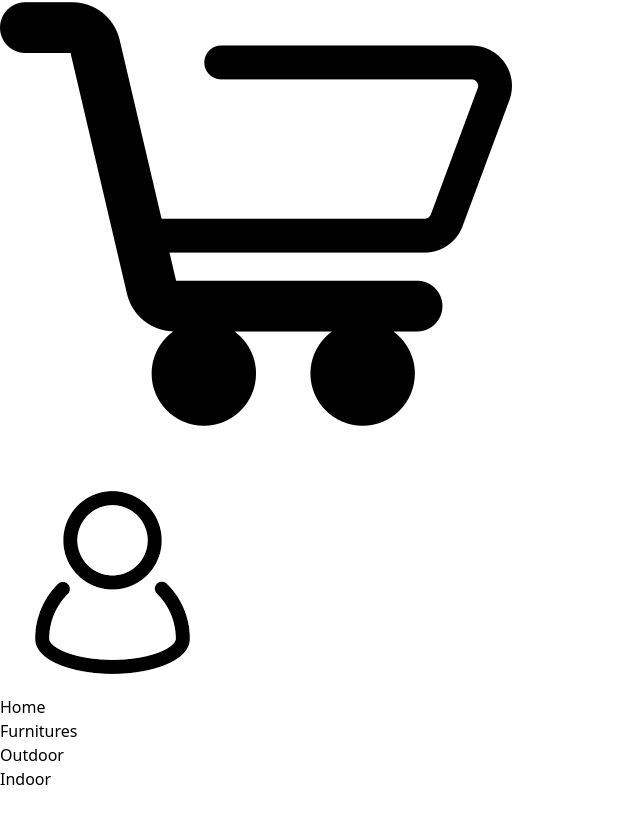
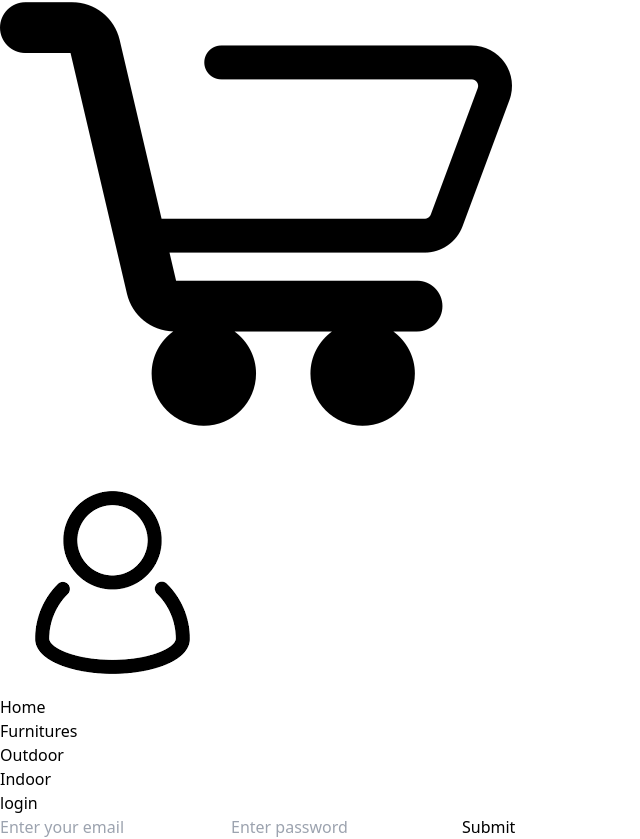
Before and after one commit to Malena-Guallar/Site-de-vente-de-meubles, a React (Vite) app in the folder client/nine_thirty/: page /login in a window 1280 px wide. Shown: the part 810-1649 px from the top of the page, without its empty margins (0-640 px from the left). Before the commit the page ends 1601 px from the top, so only its background shows below. Built offline with nearby package versions, Linux system fonts and the light colour scheme.

Commit message:
created login functionality, fetch api working

```diff
--- a/client/nine_thirty/src/App.jsx
+++ b/client/nine_thirty/src/App.jsx
@@ -5,6 +5,7 @@ import Indoor from "./Pages/Indoor";
 import Outdoor from "./Pages/Outdoor";
 import Header from "./Components/Header";
 import Subscribe from "./Pages/Subscribe";
+import Login from "./Pages/Login"
 
 function App() {
 
@@ -23,6 +24,7 @@ function App() {
 
           <Route path="/" element={<Home />} />
           <Route path="/subscribe" element={<Subscribe />} />
+          <Route path="/login" element={<Login />} />
 
         </Routes>
 
--- /dev/null
+++ b/client/nine_thirty/src/Pages/Login.jsx
@@ -0,0 +1,70 @@
+import React, { useState } from "react";
+
+
+function Login() {
+
+    // States for registration
+    const [email, setEmail] = useState('');
+    const [password, setPassword] = useState('');
+
+    // States for checking the errors
+    const [submitted, setSubmitted] = useState(false);
+    const [error, setError] = useState(false);
+
+
+    // Handling email change
+    const handleEmail = (e) => {
+        setEmail(e.target.value);
+        setSubmitted(false);
+    };
+
+    // Handling password change
+    const handlePassword = (e) => {
+        setPassword(e.target.value);
+        setSubmitted(false);
+    };
+
+    // Handling form submission
+    const handleSubmit = async (e, res, req) => {
+        e.preventDefault();
+
+        // On fetch les infos de l'api et on les met dans une variable "data"
+        const response = await fetch("https://649ada96bf7c145d02399a1b.mockapi.io/furniture/Users");
+        let data = await response.json();
+        console.log(data)
+
+        // On boucle sur tous les élements du tableau "data" pour récupérer les mails et les mdp qu'on assigne à deux nouvelles variables
+        data.forEach(element => {
+            console.log("elements", element.email)
+            let emailFromDB = element.email;
+            let passwordFromDB = element.password;
+            let user = element.name;
+
+            // on vérifie que ce qui a été rentré en input est conforme aux infos de la bdd
+            if (email != emailFromDB || password != passwordFromDB){
+                console.log("one of the input is wrong")
+            } else if (email === emailFromDB && password === passwordFromDB){
+                console.log("ok")
+                const loggedUser = email;
+                console.log(loggedUser)
+            }
+        });
+};
+
+
+    // Form displaying and assigning functions to each input;
+    return (
+
+        <div>
+            <form onSubmit={handleSubmit}>
+                <p class="text-red-100">login</p>
+                <input type="email" placeholder="Enter your email" id="email" value={email} onChange={handleEmail}/>
+                <input type="password" placeholder="Enter password" id="password" value={password} onChange={handlePassword}/>
+                <input type="submit"></input>
+            </form>
+        </div>
+    )
+};
+
+
+export default Login
--- a/client/nine_thirty/src/Pages/Subscribe.jsx
+++ b/client/nine_thirty/src/Pages/Subscribe.jsx
@@ -53,6 +53,7 @@ function Subscribe() {
         if (name === '' || email === '' || surname === ''|| password === '' || confirmPassword === ''){
             setError(true);
 
+        // Password verification
         } else if (password != confirmPassword) {
             setError(true);
             console.log("ca marche ap")
```
